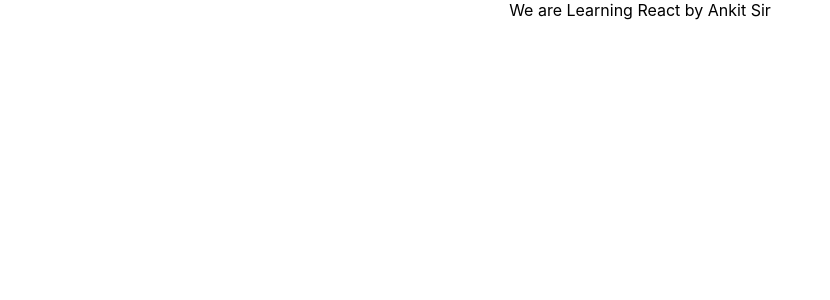
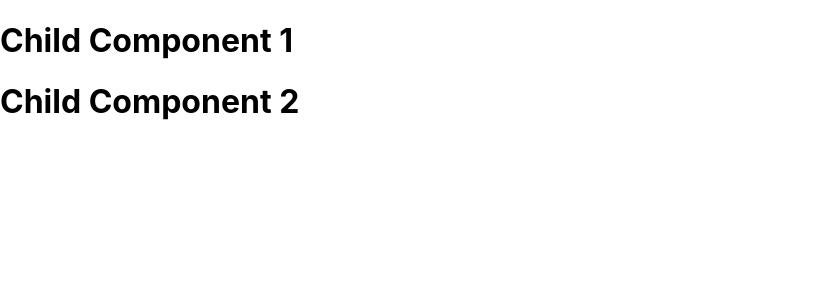
Before and after one commit to pappu-kumar-mahto/React, a React (Create React App) app in the folder Projects/reactjs-1/: page / in a window 1280 px wide. Shown: the top 300 px of the page, without its empty margins (0-830 px from the left). Built offline with nearby package versions, Linux system fonts and the light colour scheme.

Commit message:
ReactJs-1: creating a function based Component, nesting components, in JSX, export default vs  export.

```diff
--- a/Projects/reactjs-1/src/App.js
+++ b/Projects/reactjs-1/src/App.js
@@ -1,11 +1,12 @@
 import './App.css';
+import ChildComponent1 from './components/ChildComponent1'
+import ChildComponent2 from './components/ChildComponent2'
 
 function App() {
   return (
     <>
-    <div className="App">
-      We are Learning React by Ankit Sir
-    </div>
+      <ChildComponent1/>
+      <ChildComponent2/>
     </>
   );
 }
--- /dev/null
+++ b/Projects/reactjs-1/src/components/ChildComponent1.js
@@ -0,0 +1,13 @@
+import React from 'react';
+
+const ChildComponent1 = () => {
+    return (
+        <div className='ChildComponent1'>
+            <h1>
+                Child Component 1
+            </h1>
+        </div>
+    )
+}
+
+export default ChildComponent1
--- /dev/null
+++ b/Projects/reactjs-1/src/components/ChildComponent2.js
@@ -0,0 +1,12 @@
+import React from 'react';
+
+const ChildComponent2 = () => {
+    return (
+        <div className='ChildComponent2'>
+            <h1>
+                Child Component 2
+            </h1>
+        </div>
+    )
+}
+export default ChildComponent2
```
